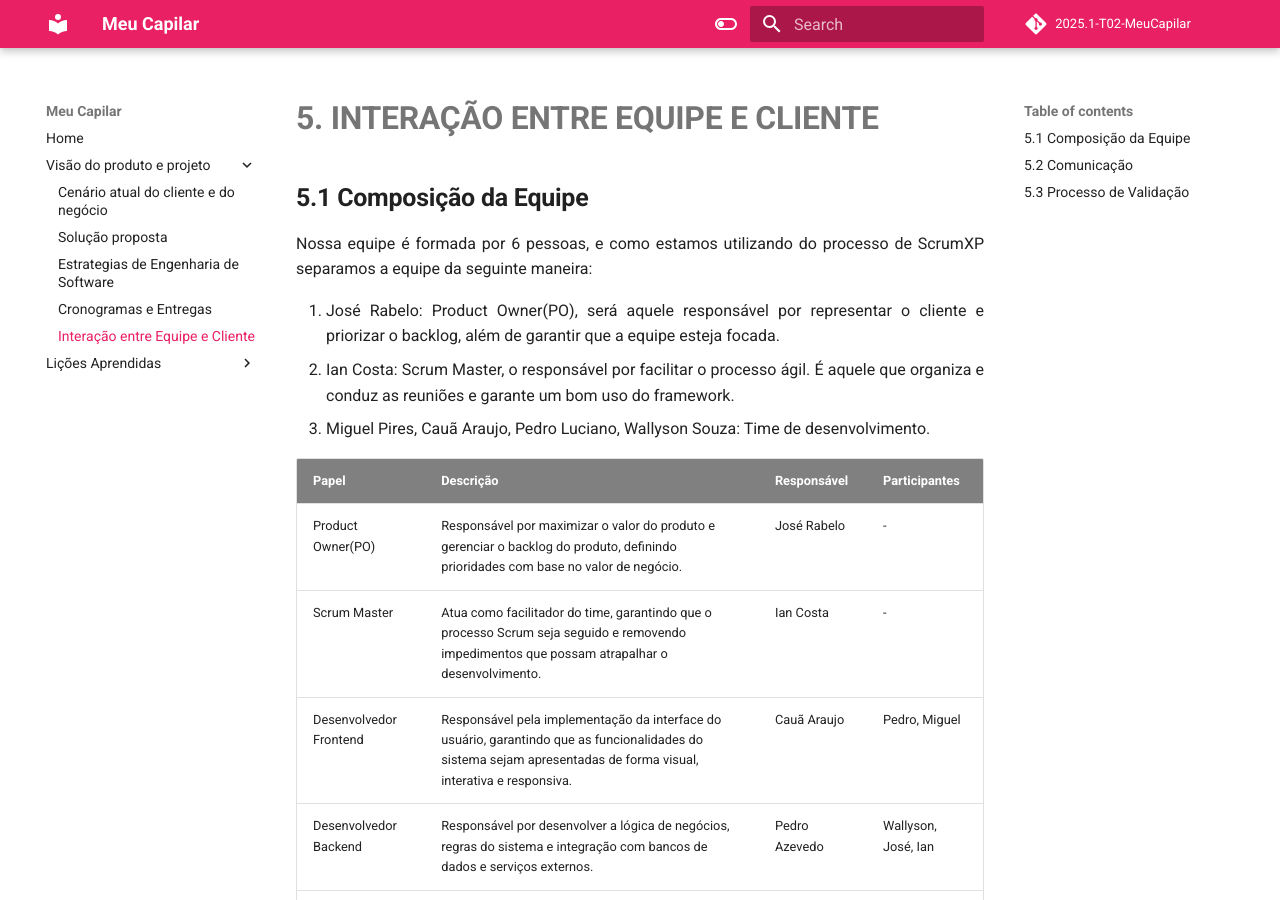
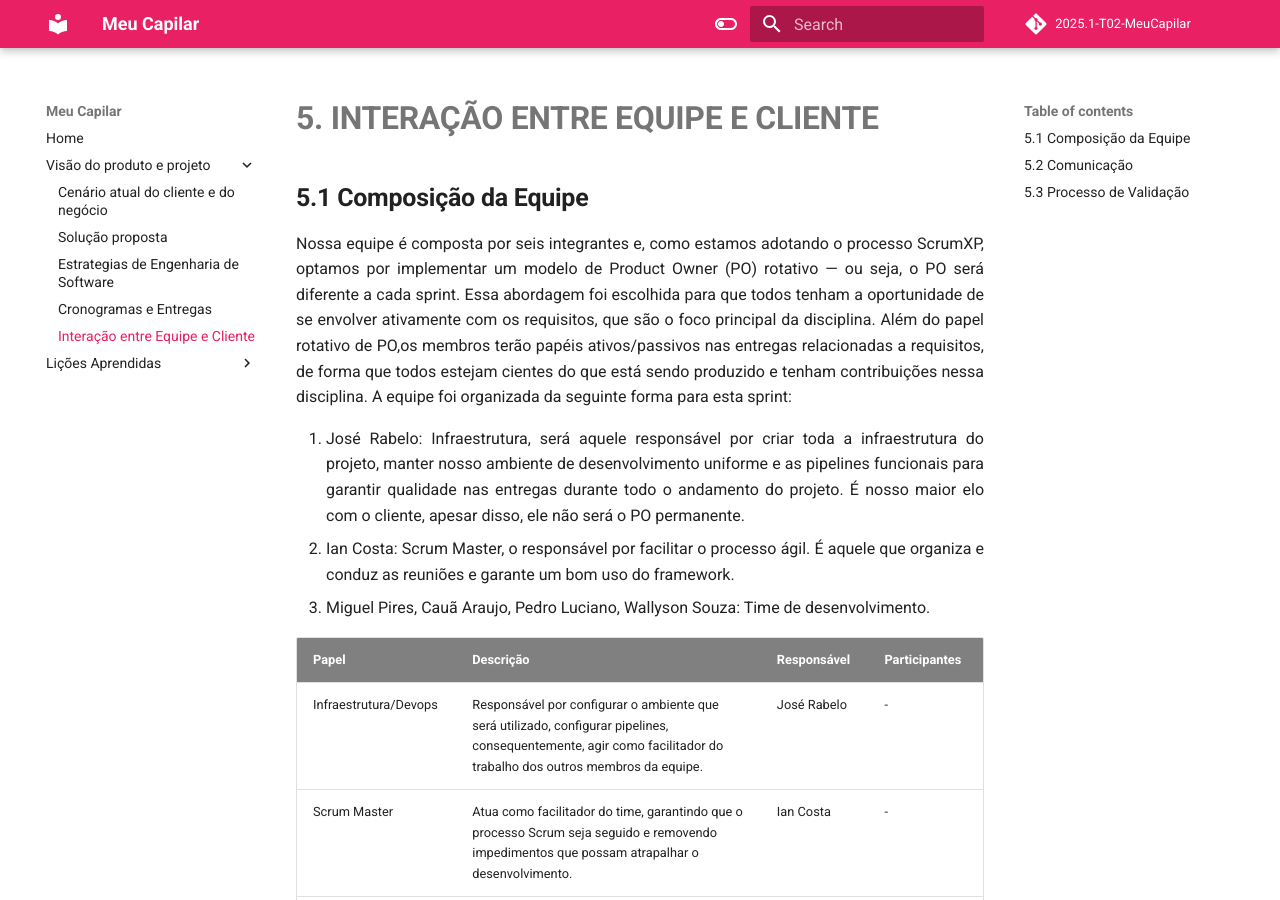
Before and after one commit to mdsreq-fga-unb/2025.1-T02-MeuCapilar, an MkDocs documentation site: the page built from docs/unidade1/sessao5.md, in a window 1280 px wide and 900 px high. Built offline with MkDocs 1.6.1 and Material for MkDocs 9.7.7, drawn with Linux system fonts in a browser that asks for light colours; comment, search, counter and statistics services are not loaded.

Commit message:
issue:Composição da Equipe #8, foram alterados os papéis de acordo com a nova definição da equipe, e tornados explicitos os papéis relacionados a requisitos de software

```diff
--- a/docs/unidade1/sessao5.md
+++ b/docs/unidade1/sessao5.md
@@ -1,10 +1,13 @@
 # **5. INTERAÇÃO ENTRE EQUIPE E CLIENTE**
 
 ## **5.1 Composição da Equipe**
-<p style="text-align: justify;">Nossa equipe é formada por 6 pessoas, e como estamos utilizando do processo de ScrumXP separamos a equipe da seguinte maneira:</p>
+<p style="text-align: justify;">
+Nossa equipe é composta por seis integrantes e, como estamos adotando o processo ScrumXP, optamos por implementar um modelo de Product Owner (PO) rotativo — ou seja, o PO será diferente a cada sprint. Essa abordagem foi escolhida para que todos tenham a oportunidade de se envolver ativamente com os requisitos, que são o foco principal da disciplina. Além do papel rotativo de PO,os membros terão papéis ativos/passivos nas entregas relacionadas a requisitos, de forma que todos estejam cientes do que está sendo produzido e tenham contribuições nessa disciplina. A equipe foi organizada da seguinte forma para esta sprint:
+</p>
+
 
 <ol>
-  <li style="text-align: justify;">José Rabelo: Product Owner(PO), será aquele responsável por representar o cliente e priorizar o backlog, além de garantir que a equipe esteja focada.</li>
+  <li style="text-align: justify;">José Rabelo: Infraestrutura, será aquele responsável por criar toda a infraestrutura do projeto, manter nosso ambiente de desenvolvimento uniforme e as pipelines funcionais para garantir qualidade nas entregas durante todo o andamento do projeto. É nosso maior elo com o cliente, apesar disso, ele não será o PO permanente.</li>
   <li style="text-align: justify;">Ian Costa: Scrum Master, o responsável por facilitar o processo ágil. É aquele que organiza e conduz as reuniões e garante um bom uso do framework.</li>
   <li style="text-align: justify;">Miguel Pires, Cauã Araujo, Pedro Luciano, Wallyson Souza: Time de desenvolvimento.</li>
 </ol>
@@ -20,8 +23,8 @@
   </thead>
   <tbody>
     <tr>
-      <td>Product Owner(PO)</td>
-      <td>Responsável por maximizar o valor do produto e gerenciar o backlog do produto, definindo prioridades com base no valor de negócio.</td>
+      <td>Infraestrutura/Devops</td>
+      <td>Responsável por configurar o ambiente que será utilizado, configurar pipelines, consequentemente, agir como facilitador do trabalho dos outros membros da equipe.</td>
       <td>José Rabelo</td>
       <td>-</td>
     </tr>
```
